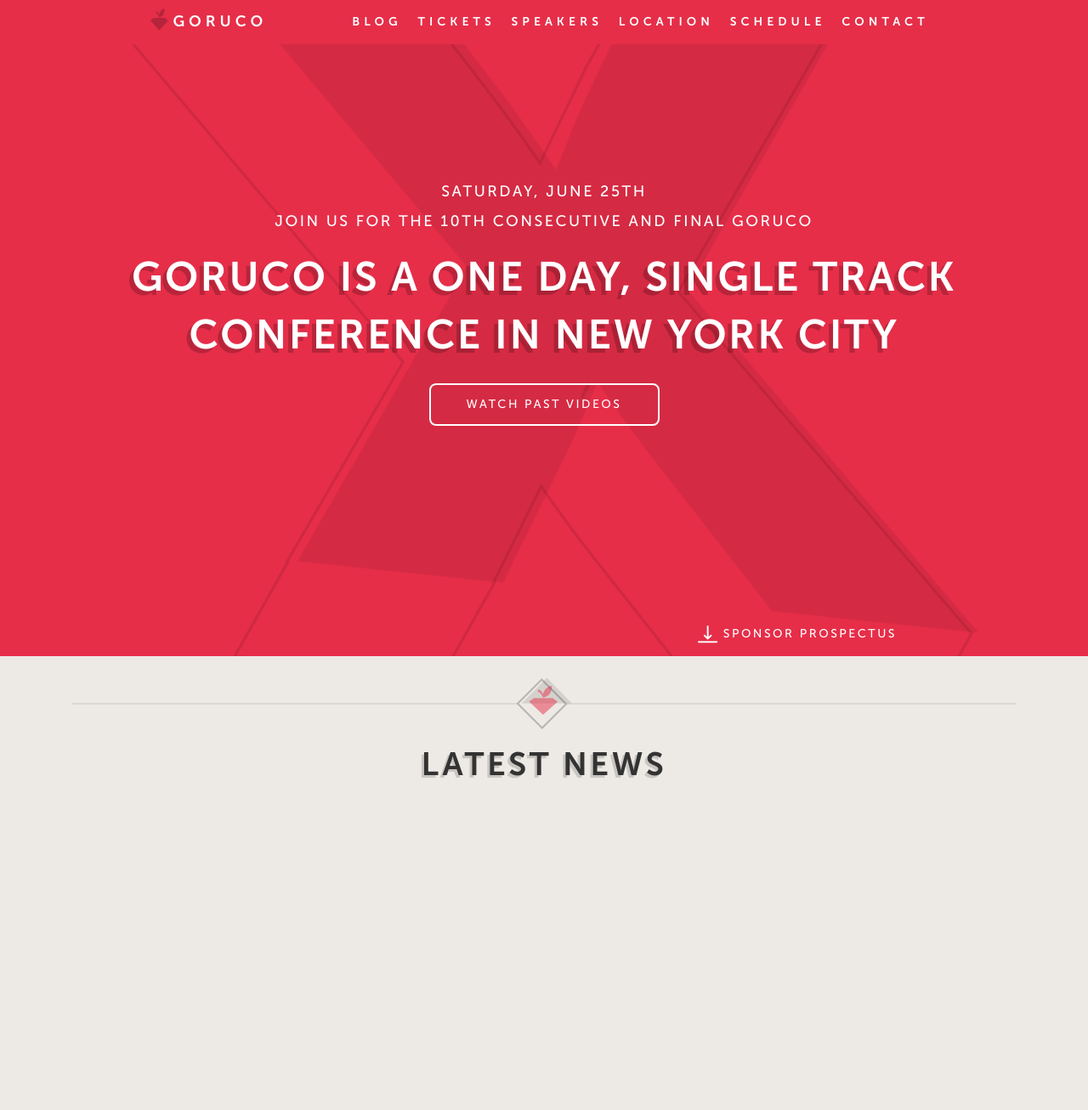
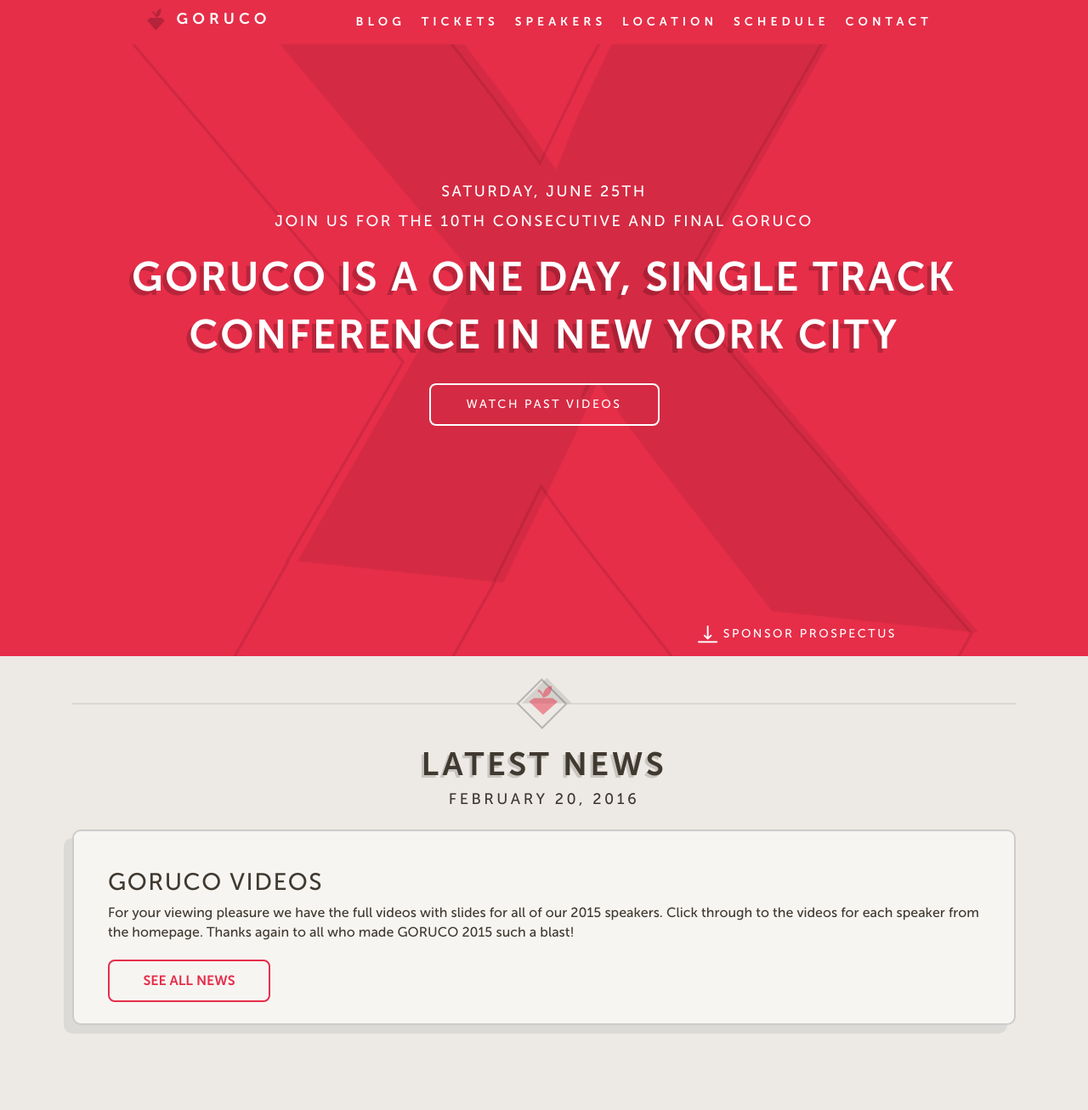
Before and after one commit to goruco/goruco2016, a Jekyll site: the page built from index.html, in a window 1280 px wide. Shown: the whole page at 85% size. Built offline with Jekyll 4.4.1, drawn with Linux system fonts in a browser that asks for light colours; before the commit the page ends 931 px from its top, so only the background shows below that.

Commit message:
Added latest news with links to the blog.

```diff
--- a/_config.yml
+++ b/_config.yml
@@ -17,11 +17,3 @@ github_username:  goruco
 
 # Build settings
 markdown: kramdown
-
-defaults:
-  -
-    scope:
-      path: ""
-      type: "posts"
-    values:
-      layout: "post"
--- a/_includes/header.html
+++ b/_includes/header.html
@@ -1,10 +1,12 @@
 <header>
   <div class='header'>
-    <img src='/assets/images/ruby.png' />
-    <span class='title'>Goruco</span>
+    <a href='/'>
+      <img src='/assets/images/ruby.png' />
+      <span class='title'>Goruco</span>
+    </a>
 
     <div class='header-links hidden-sm hidden-xs'>
-      <a href="">Blog</a>
+      <a href="/blog">Blog</a>
       <a href="">Tickets</a>
       <a href="">Speakers</a>
       <a href="">Location</a>
--- /dev/null
+++ b/_sass/_blog.scss
@@ -0,0 +1,11 @@
+.blog {
+  .post-excerpt {
+    h3 {
+      margin-top: 15px;
+    }
+
+    h4 {
+      text-align: left;
+    }
+  }
+}
--- a/_sass/_colors.scss
+++ b/_sass/_colors.scss
@@ -1,3 +1,5 @@
 $red: #E62E49;
 $brown: #333333;
 $gray: #ede9e4;
+$text-color: #403930;
+$border-gray: #CCCCCC;
--- a/_sass/_index.scss
+++ b/_sass/_index.scss
@@ -23,7 +23,7 @@
 
   .title {
     font-size: 18px;
-    margin-top: 3px;
+    vertical-align: bottom;
   }
 
   img {
@@ -105,6 +105,8 @@
 }
 
 .news {
+  color: $text-color;
+
   .divider {
     margin-top: 55px;
     margin-bottom: 50px;
@@ -123,12 +125,54 @@
     }
   }
 
+  h2, h3, h4 {
+    text-transform: uppercase;
+  }
+
   h2 {
     font-size: 38px;
     font-weight: 900;
     text-shadow: -3px 3px 0px rgba(0,0,0,0.15);
+    text-align: center;
     letter-spacing: 3.49px;
+  }
+
+  h4 {
+    font-size: 18px;
+    font-weight: 500;
     text-align: center;
-    text-transform: uppercase;
+    letter-spacing: 3.49px;
   }
 }
+
+.post-excerpt {
+  border: 2px solid $border-gray;
+  border-radius: 10px;
+  background-color: #F7F5F2;
+  padding: 25px 40px;
+  margin-top: 25px;
+  box-shadow: -10px 10px rgba(204,204,204,0.5);
+  margin-bottom: 100px;
+
+  h3 {
+    font-size: 28px;
+    font-weight: 500;
+    letter-spacing: 1.5px;
+  }
+
+  .all-news-button {
+    border: 2px solid $red;
+    width: 191px;
+    height: 50px;
+    border-radius: 8px;
+    display: flex;
+    flex-direction: column;
+    justify-content: center;
+    text-align: center;
+    color: $red;
+    text-transform: uppercase;
+    font-size: 16px;
+    font-weight: 700;
+    margin-top: 20px;
+  }
+}
--- a/css/main.scss
+++ b/css/main.scss
@@ -23,4 +23,5 @@ h1, h2, h3, h4, h5, h6 {
 }
 
 @import 'index';
+@import 'blog';
 @import 'post';
--- a/index.html
+++ b/index.html
@@ -33,6 +33,20 @@ layout: default
       </div>
 
       <h2>Latest News</h2>
+
+      {% assign latest_post = site.posts.first %}
+      <h4>{{ latest_post.date | date: '%B %d, %Y' }}</h4>
+
+      <div class='post-excerpt'>
+        <h3>{{ latest_post.title }}</h3>
+        <p>
+          {{ latest_post.excerpt }}
+        </p>
+
+        <a class='all-news-button' href='/blog'>
+          See All News
+        </a>
+      </div>
     </div>
   </div>
 </div>
```
Also changed, not shown: _posts/2016-02-20-goruco-videos.md (added, +7 -0 lines), blog/index.html (added, +26 -0 lines).
